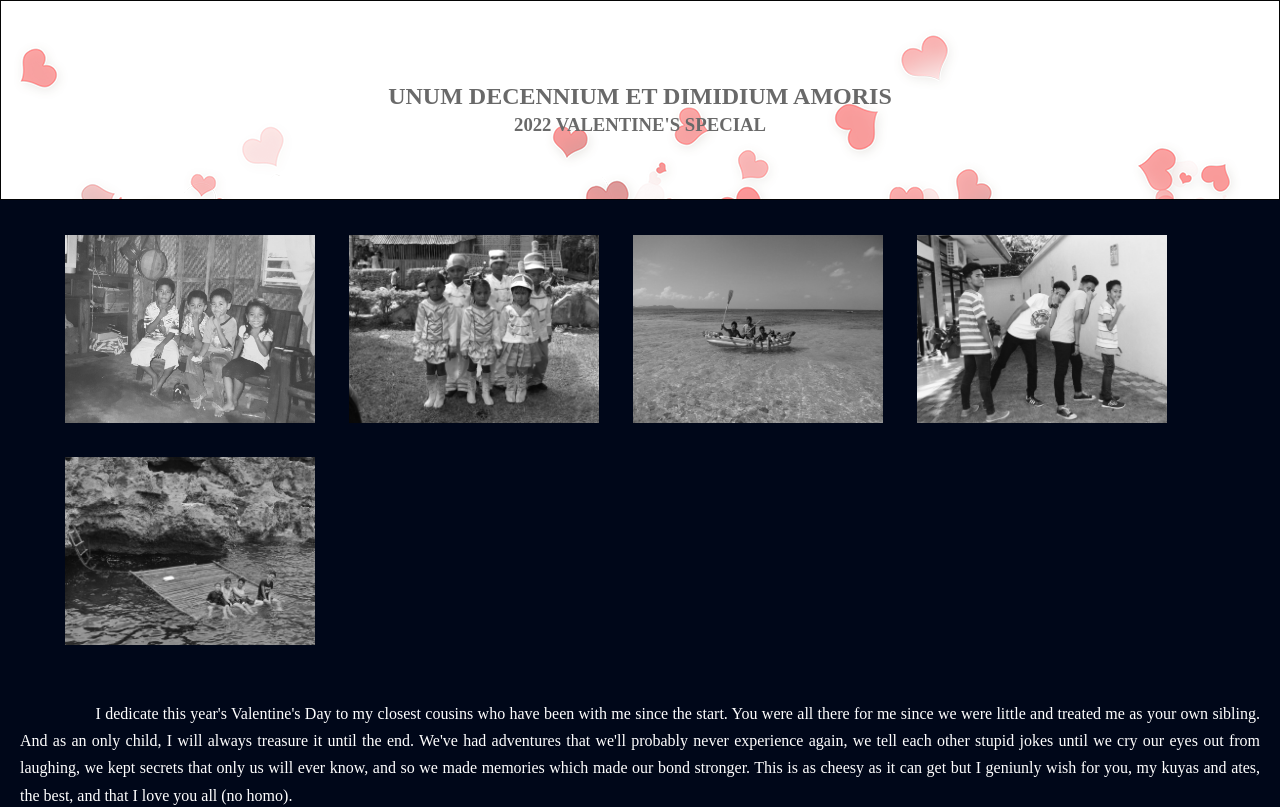
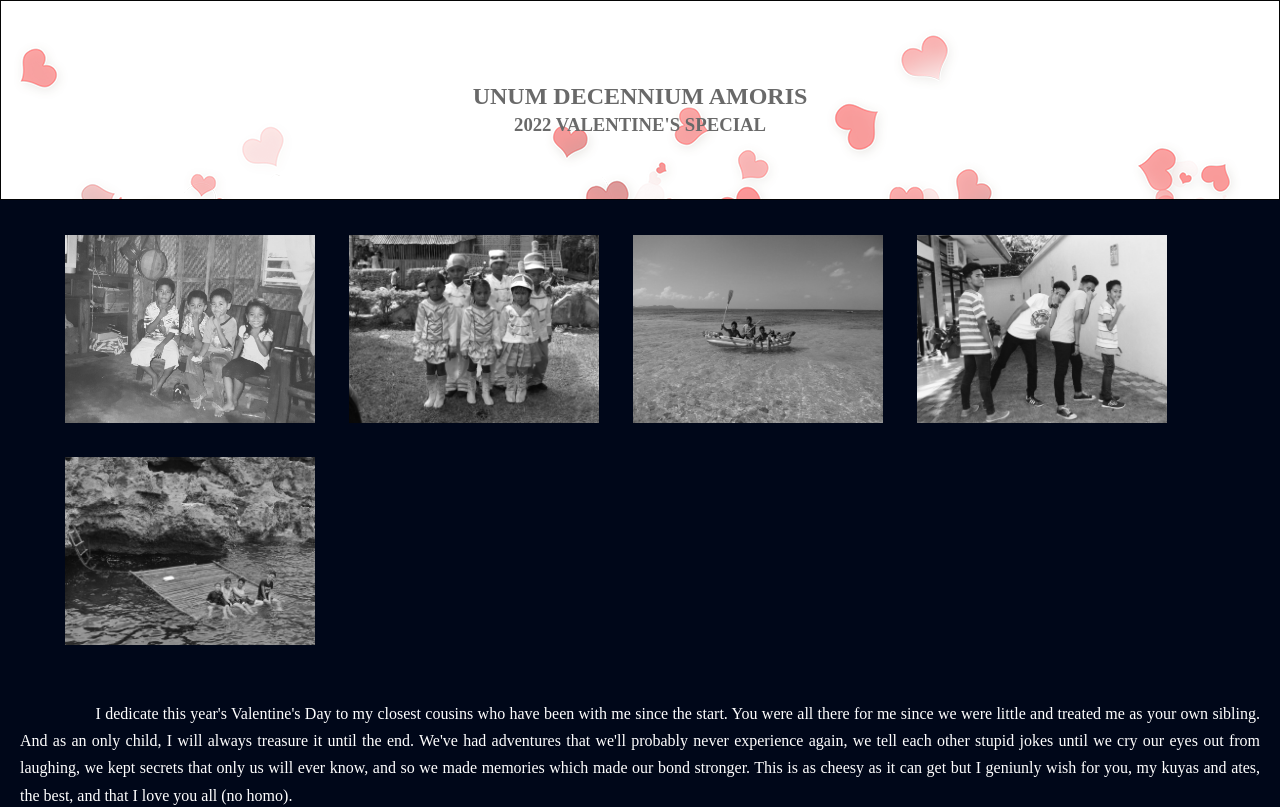
Before and after one commit to mariano-shem/valentines-web-gallery, a plain HTML site: page index.html in a window 1280 px wide. Shown: the top 807 px of the page. Drawn offline with Linux system fonts and the light colour scheme; a web font is replaced by a local one.

Commit message:
Update index.html

```diff
--- a/index.html
+++ b/index.html
@@ -11,7 +11,7 @@
 <main>
 	<body>
 		<div class="text">
-			<h2 style="padding-top: 75px;">UNUM DECENNIUM ET DIMIDIUM AMORIS</h2>
+			<h2 style="padding-top: 75px;">UNUM DECENNIUM AMORIS</h2>
 			<h3 style="line-height: 1;">2022 VALENTINE'S SPECIAL</h3>
 		</div>
 		<div class="gallery">
```
